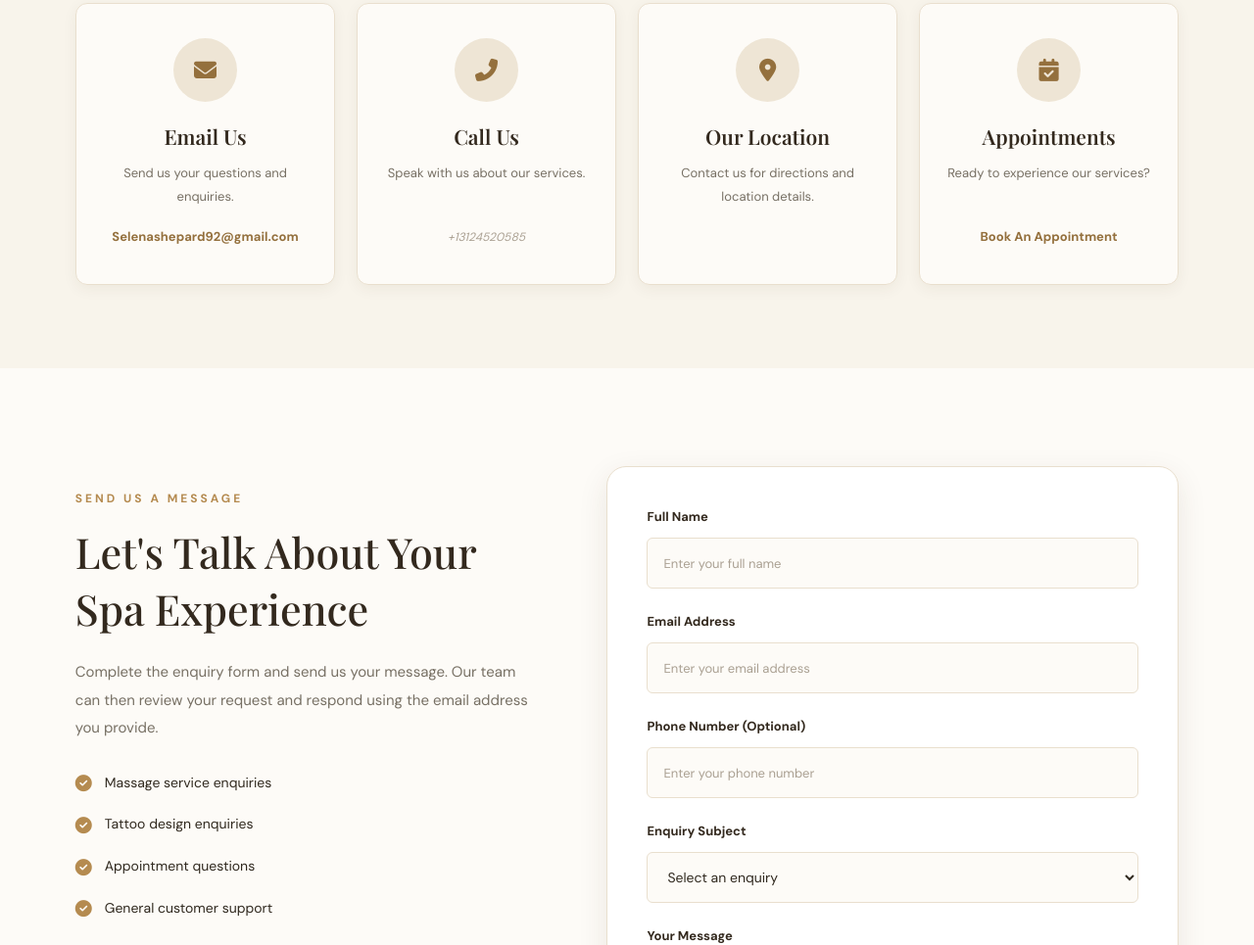
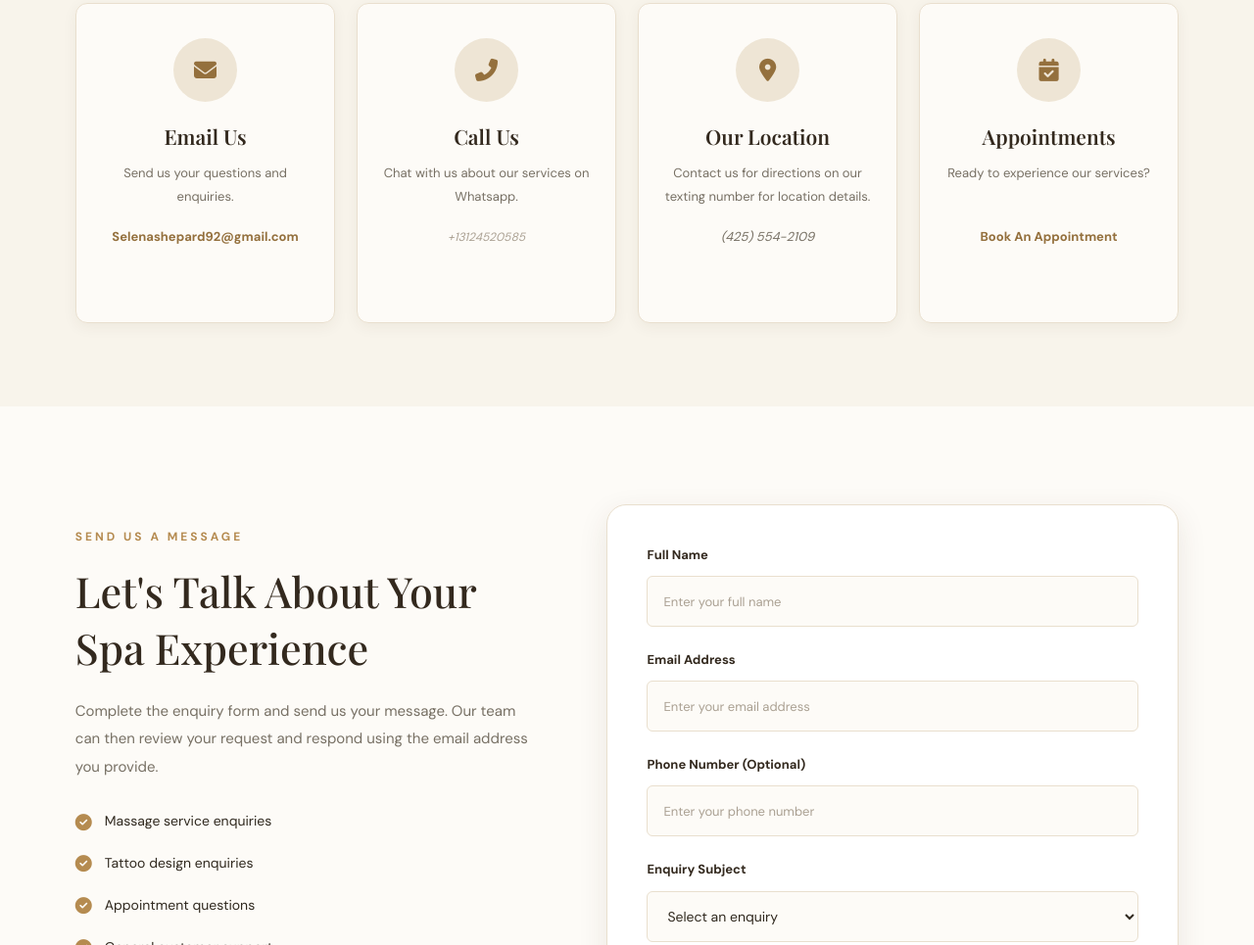
Before and after one commit to google-sitecom/Selena-Massage-Spa-Tattoo, a plain HTML site: page contact.html in a window 1280 px wide. Shown: the part 1309-2274 px from the top of the page at 98% size. Drawn offline with nearby package versions, Linux system fonts and the light colour scheme.

Commit message:
Update contact.html

```diff
--- a/contact.html
+++ b/contact.html
@@ -1,4 +1,3 @@
-
 <!DOCTYPE html>
 <html lang="en">
 
@@ -217,7 +216,7 @@ y
                 <h3>Call Us</h3>
 
                 <p>
-                    Speak with us about our services.
+                    Chat with us about our services on Whatsapp.
                 </p>
 
                 <span class="contact-detail-pending">
@@ -239,11 +238,13 @@ y
                 <h3>Our Location</h3>
 
                 <p>
-                    Contact us for directions and location details.
+                    Contact us for directions on our texting number
+                     for location details.
                 </p>
 
                 <span class="contact-detail-pending">
                     <!-- Business address to be added -->
+                     <p>(425) 554-2109</p>
                 </span>
 
             </div>
@@ -446,6 +447,11 @@ y
                             <option value="Tattoo Services">
                                 Tattoo Services
                             </option>
+
+                            <option value="Gift card purchase">
+                                Gift card purchase
+                            </option>
+
 
                             <option value="Booking Enquiry">
                                 Booking Enquiry
```
